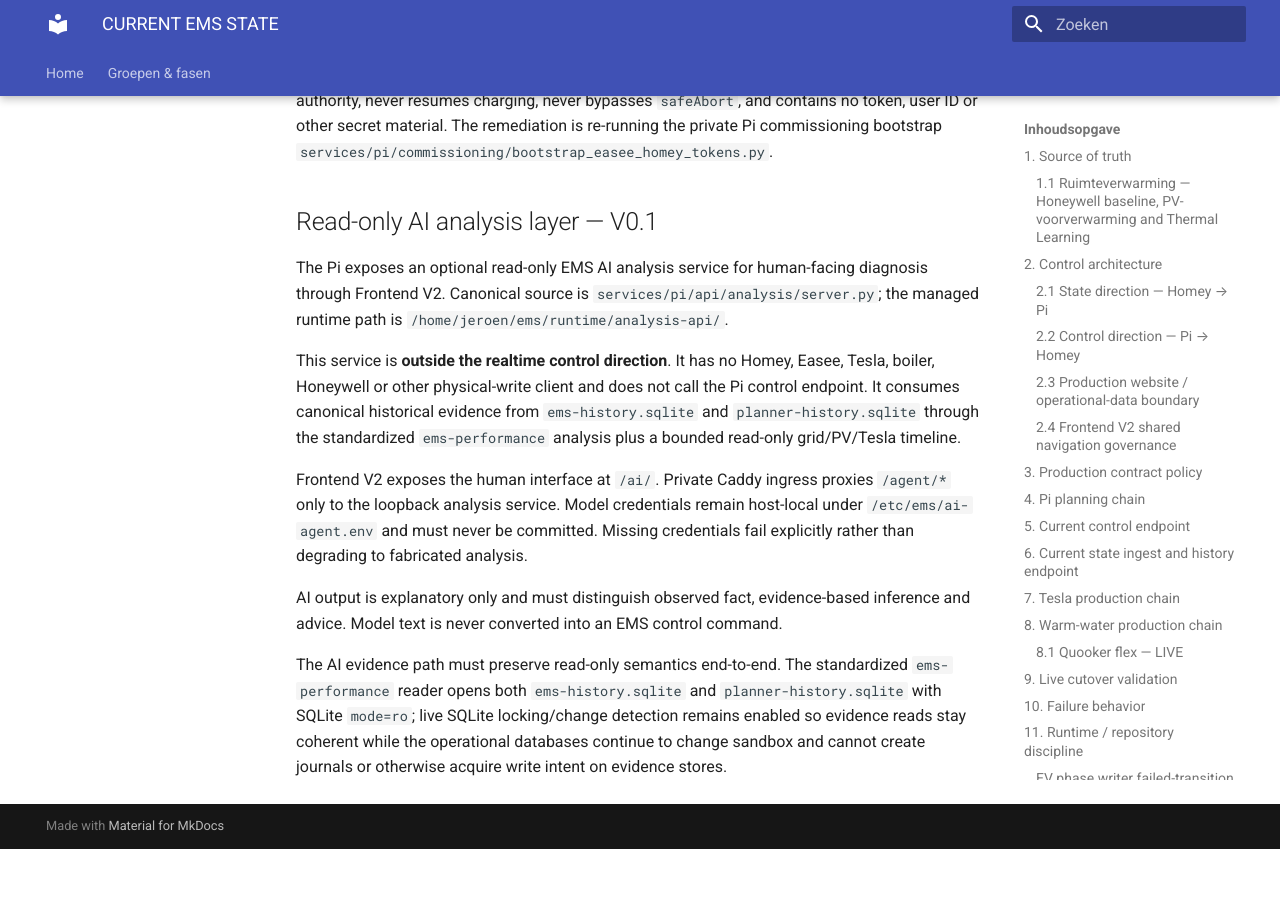
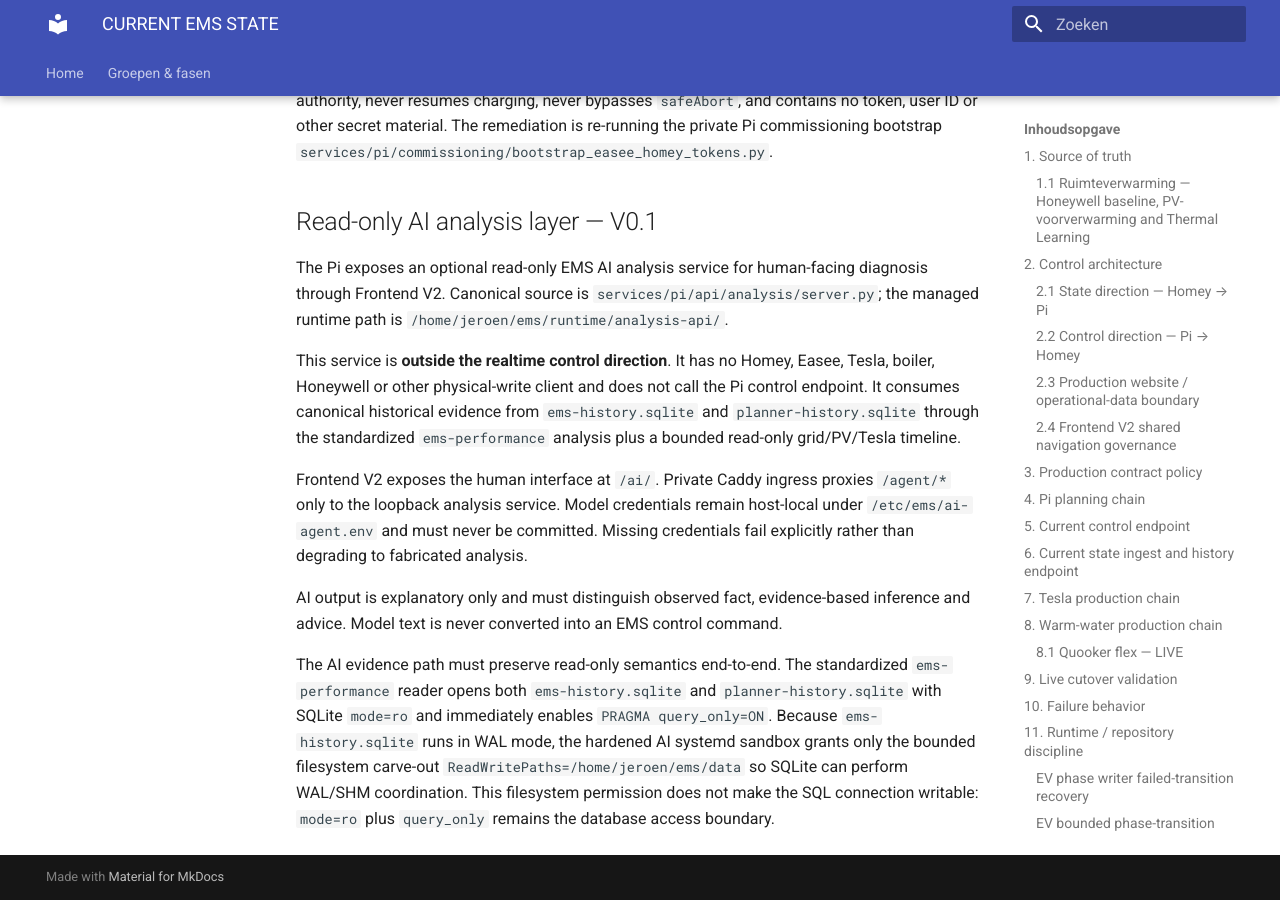
Before and after one commit to OnsKasteeltje/homey-energy-manual, an MkDocs documentation site: the page built from docs/architecture/CURRENT-EMS-STATE.md, in a window 1280 px wide and 900 px high, scrolled down 22514 px. Built offline with MkDocs 1.6.1 and Material for MkDocs 9.7.7, drawn with Linux system fonts in a browser that asks for light colours; before the commit the page ends 23363 px from its top, so only the background shows below that.

Commit message:
docs(ai): define WAL-safe read-only evidence access

```diff
--- a/docs/architecture/CURRENT-EMS-STATE.md
+++ b/docs/architecture/CURRENT-EMS-STATE.md
@@ -414,5 +414,8 @@
 
 The AI evidence path must preserve read-only semantics end-to-end. The standardized
 `ems-performance` reader opens both `ems-history.sqlite` and `planner-history.sqlite`
-with SQLite `mode=ro`; live SQLite locking/change detection remains enabled so evidence reads stay coherent while the operational databases continue to change
-sandbox and cannot create journals or otherwise acquire write intent on evidence stores.
+with SQLite `mode=ro` and immediately enables `PRAGMA query_only=ON`. Because
+`ems-history.sqlite` runs in WAL mode, the hardened AI systemd sandbox grants only
+the bounded filesystem carve-out `ReadWritePaths=/home/jeroen/ems/data` so SQLite
+can perform WAL/SHM coordination. This filesystem permission does not make the SQL
+connection writable: `mode=ro` plus `query_only` remains the database access boundary.
```
